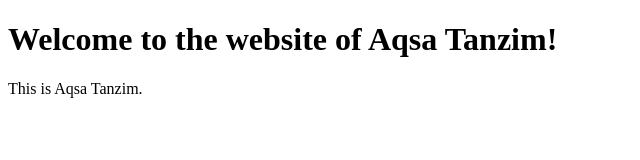
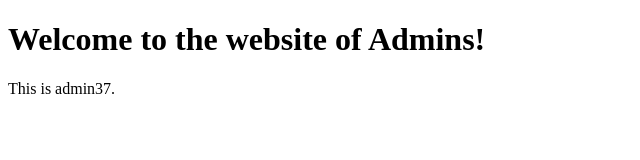
Before and after one commit to AyanJaiyed368/admin.github.io, a plain HTML site: page index.html in a window 1280 px wide. Shown: the whole page, without its empty margins (0-640 px from the left). Drawn offline with Linux system fonts and the light colour scheme.

Commit message:
Initial commit

```diff
--- a/index.html
+++ b/index.html
@@ -1,10 +1,10 @@
 <!DOCTYPE html>
 <html>
 <head>
-    <title>AQSA TANZIM</title>
+    <title>WELCOME TO ADMIN PAGE!</title>
 </head>
 <body>
-    <h1>Welcome to the website of Aqsa Tanzim!</h1>
-    <p>This is Aqsa Tanzim.</p>
+    <h1>Welcome to the website of Admins!</h1>
+    <p>This is admin37.</p>
 </body>
 </html>
```
